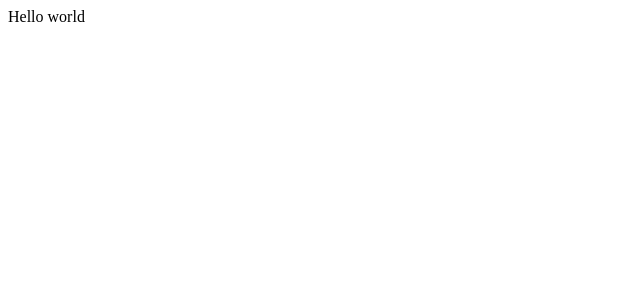
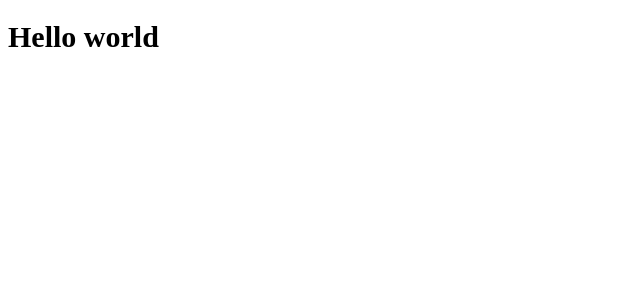
Before and after one commit to Walker-Gideon/the-wild-oasis, a React (Vite) app: page / in a window 1280 px wide. Shown: the top 300 px of the page, without its empty margins (0-640 px from the left). Built offline with nearby package versions, Linux system fonts and the light colour scheme.

Commit message:
Learings on the styled component

```diff
--- a/package.json
+++ b/package.json
@@ -11,7 +11,8 @@
   },
   "dependencies": {
     "react": "^18.2.0",
-    "react-dom": "^18.2.0"
+    "react-dom": "^18.2.0",
+    "styled-components": "^6.1.19"
   },
   "devDependencies": {
     "@types/react": "^18.2.15",
--- a/src/App.jsx
+++ b/src/App.jsx
@@ -1,3 +1,14 @@
+import styled from "styled-components";
+
+const H1 = styled.h1`
+  font-size: 30px;
+  font-weight: 600;
+`;
+
 export default function App() {
-  return <div>Hello world</div>;
+  return (
+    <div>
+      <H1>Hello world</H1>
+    </div>
+  );
 }
```
Also changed, not shown: src/styles/index.css (added), 2 other files (tests, documents, lock files or other folders).
